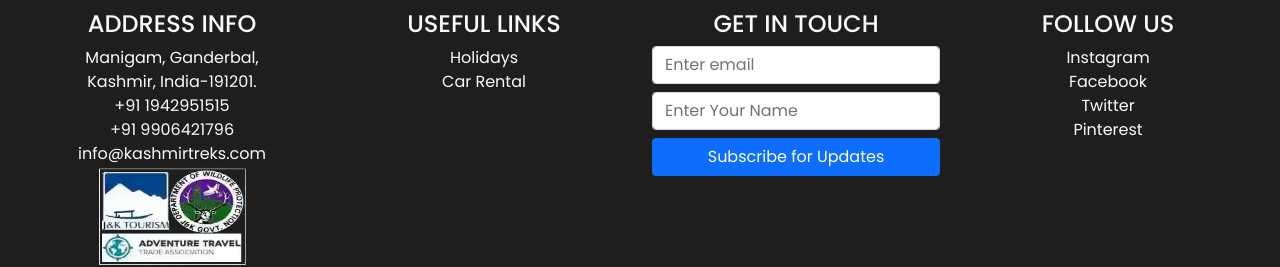
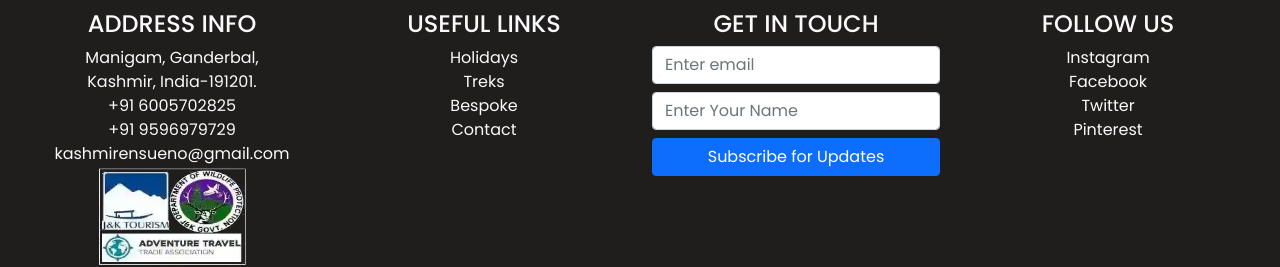
Before and after one commit to iqbalwalii/kashmirTreks, a Next.js app: page / in a window 1280 px wide. Shown: the part 2413-2680 px from the top of the page. Built offline with nearby package versions, Linux system fonts and the light colour scheme.

Commit message:
homepage completed

```diff
--- a/src/Components/Footer.tsx
+++ b/src/Components/Footer.tsx
@@ -11,10 +11,10 @@ const Footer = () => {
         <ul className="list-unstyled">
           <li className="text-center">Manigam, Ganderbal,</li>
           <li className="text-center">Kashmir, India-191201.</li>
-          <li className="text-center"> +91 1942951515 </li>
-          <li className="text-center">+91 9906421796</li>
+          <li className="text-center"> +91 6005702825</li>
+          <li className="text-center">+91 9596979729</li>
           <li className="text-center">
-            <a href="mailto:info@kashmirtreks.com">info@kashmirtreks.com</a>
+            <a href="mailto:info@kashmirtreks.com">kashmirensueno@gmail.com</a>
           </li>
           <li className="text-center">
             <Image src="/assets/images/partners.png" width={150} height={100} />
@@ -29,8 +29,18 @@ const Footer = () => {
             <Link href="/holidays">Holidays</Link>
           </li>
           <li className="text-center">
-            <Link href="/holidays" className="reservedLinks">
-              Car Rental
+            <Link href="/treks" className="reservedLinks">
+              Treks
+            </Link>
+          </li>
+          <li className="text-center">
+            <Link href="/bespoke" className="reservedLinks">
+              Bespoke
+            </Link>
+          </li>
+          <li className="text-center">
+            <Link href="/contact" className="reservedLinks">
+              Contact
             </Link>
           </li>
         </ul>
```
